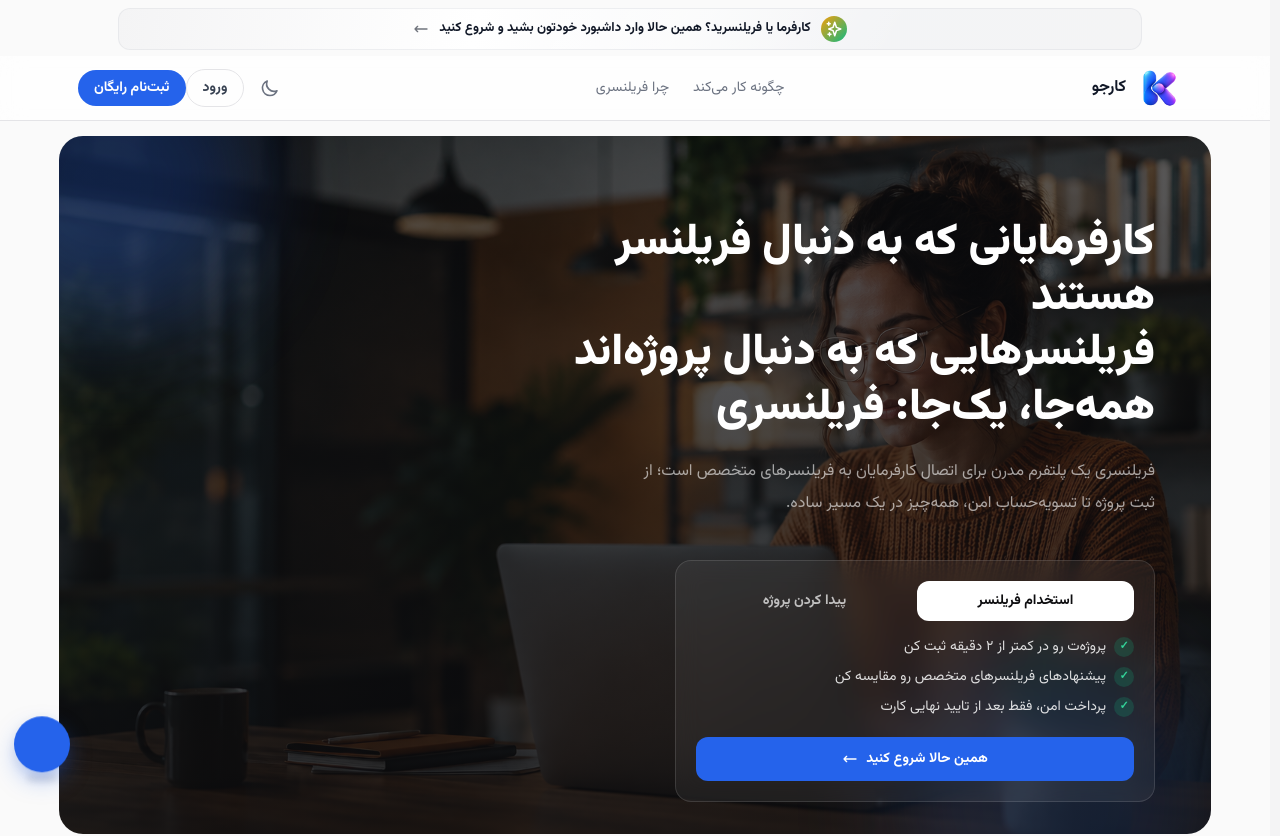
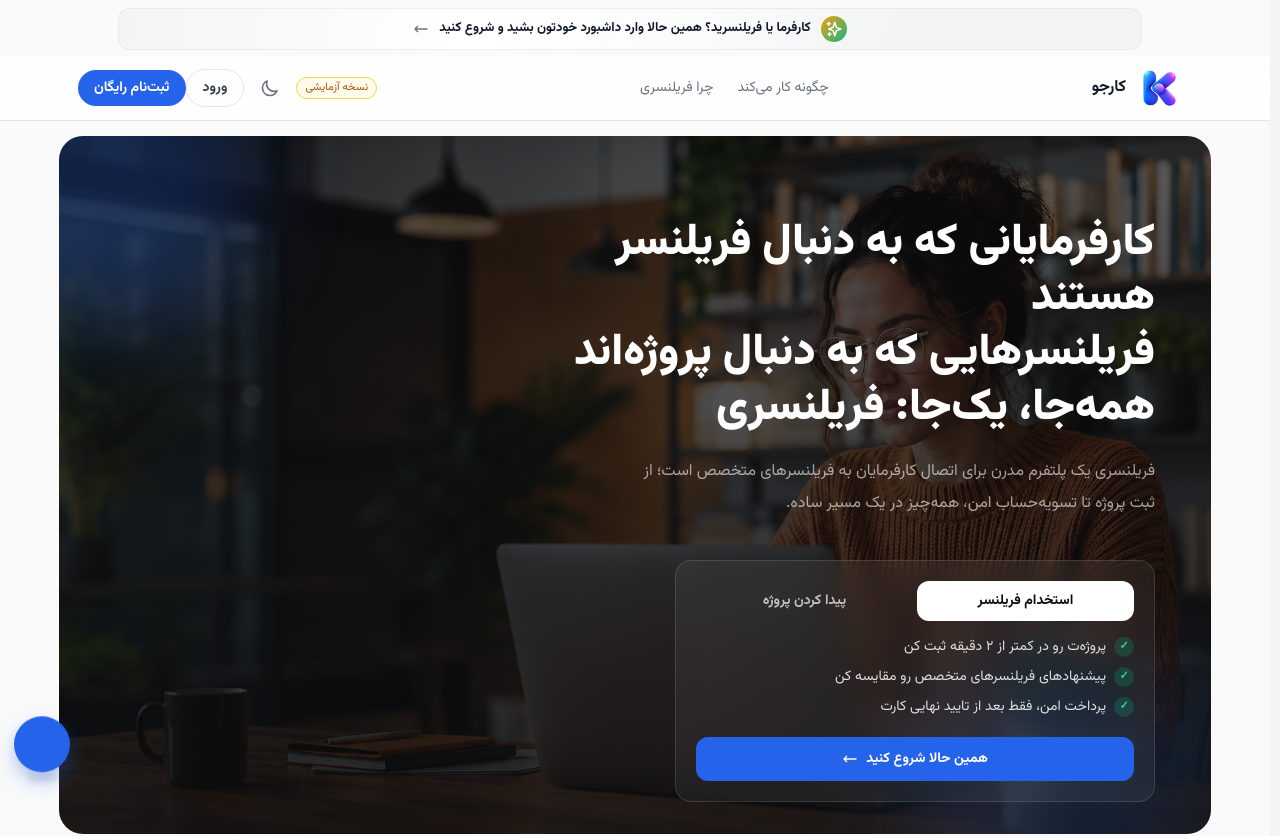
Before and after one commit to alifarashiani1276/freelance-frontend, a React (Vite) app: page / in a window 1280 px wide. Shown: the top 836 px of the page. Built offline with nearby package versions, Linux system fonts and the light colour scheme; no server answers; some icons are missing.

Commit message:
add beta version badge

```diff
--- a/src/pages/Home.jsx
+++ b/src/pages/Home.jsx
@@ -156,6 +156,9 @@ function Home() {
 
           {/* Actions */}
           <div className="home-navbar__actions">
+            <span className="inline-flex items-center rounded-full border border-amber-300 bg-amber-50 px-2 py-0.5 text-[11px] font-medium text-amber-700">
+              نسخه آزمایشی
+            </span>
             <DarkModeToggle />
 
             {user ? (
```
